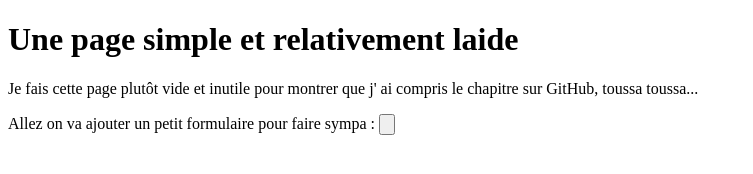
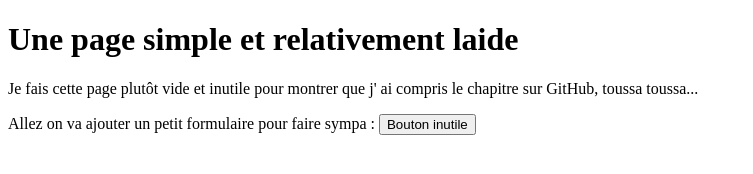
Before and after one commit to HeyMrJack/Activit-GitHub-OC, a plain HTML site: page index.html in a window 1280 px wide. Shown: the whole page, without its empty margins (0-753 px from the left). Drawn offline with Linux system fonts and the light colour scheme.

Commit message:
modifications du bouton, ajout style.css

```diff
--- a/index.html
+++ b/index.html
@@ -2,13 +2,15 @@
 <html>
 <head>
 	<title>Page d' essai pour l' activité GitHub</title>
+	<meta charset="utf-8">
+	<link rel="stylesheet" type="text/css" href="style.css">
 </head>
 <body>
 <h1>Une page simple et relativement laide</h1>
 <p>Je fais cette page plutôt vide et inutile pour montrer que j' ai compris le chapitre sur GitHub, toussa toussa...</p>
 <form>
 	Allez on va ajouter un petit formulaire pour faire sympa :
-	<input type="button" name="Bouton inutile">
+	<input type="button" name="" value="Bouton inutile">
 </form>
 </body>
 </html>
```
